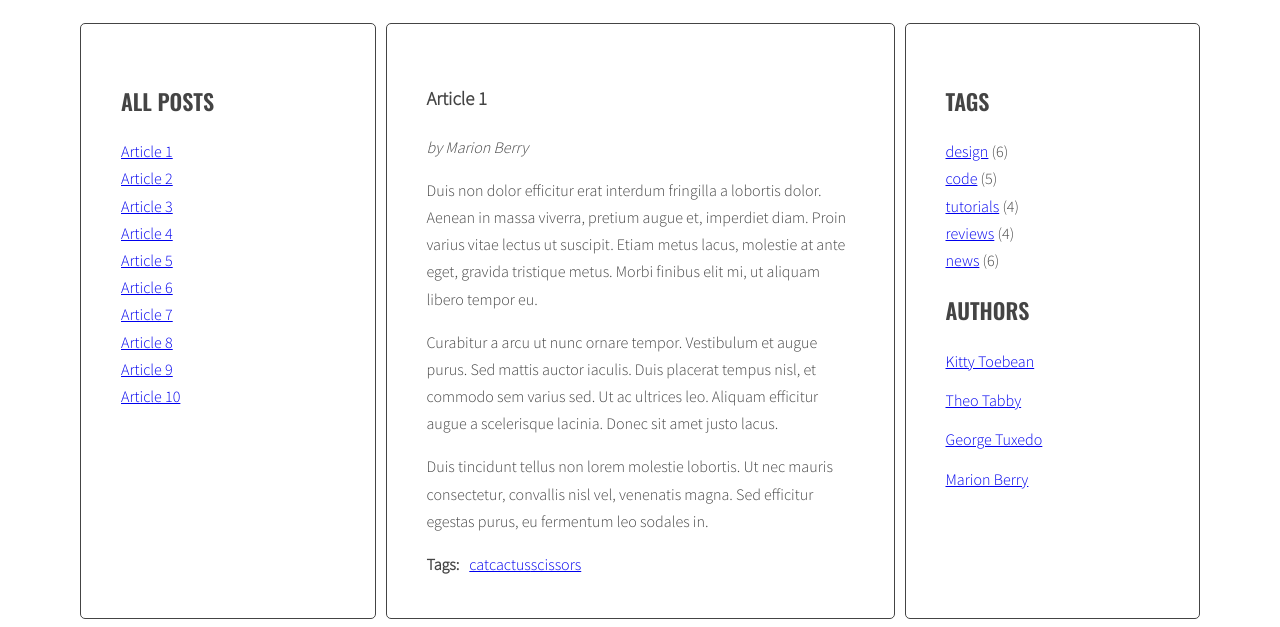
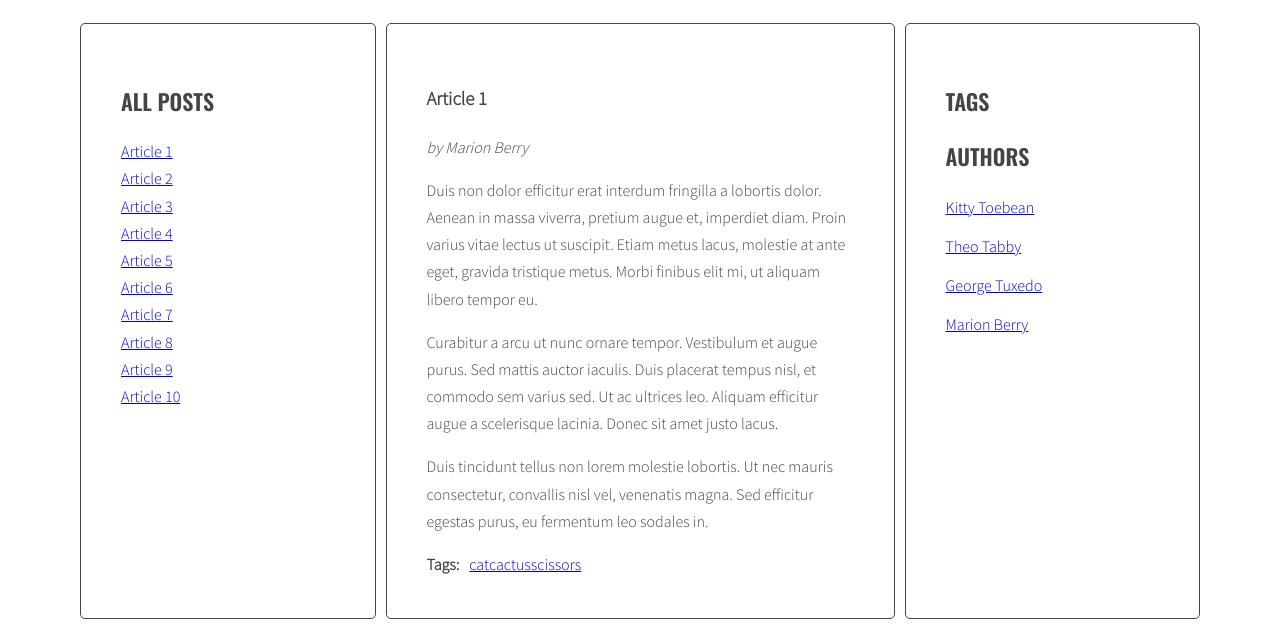
Before and after one commit to olabk/javascript-blog, a website: page index.html in a window 1280 px wide. Shown: the part 220-847 px from the top of the page. Drawn offline with nearby package versions, Linux system fonts and the light colour scheme; files that its build step writes are made by us from their sources.

Commit message:
delete html tag lists

```diff
--- a/index.html
+++ b/index.html
@@ -28,8 +28,6 @@
                 <div class="post-tags">
                   <p><strong>Tags:</strong></p>
                   <ul class="list list-horizontal">
-                    <li><a href="#">design</a></li>
-                    <li><a href="#">tutorials</a></li>
                   </ul>
                 </div>
               </article>
@@ -46,8 +44,6 @@
                 <div class="post-tags">
                   <p><strong>Tags:</strong></p>
                   <ul class="list list-horizontal">
-                    <li><a href="#">news</a></li>
-                    <li><a href="#">code</a></li>
                   </ul>
                 </div>
               </article>
@@ -63,9 +59,6 @@
                 <div class="post-tags">
                   <p><strong>Tags:</strong></p>
                   <ul class="list list-horizontal">
-                    <li><a href="#">news</a></li>
-                    <li><a href="#">reviews</a></li>
-                    <li><a href="#">design</a></li>
                   </ul>
                 </div>
               </article>
@@ -82,9 +75,6 @@
                 <div class="post-tags">
                   <p><strong>Tags:</strong></p>
                   <ul class="list list-horizontal">
-                    <li><a href="#">tutorials</a></li>
-                    <li><a href="#">code</a></li>
-                    <li><a href="#">design</a></li>
                   </ul>
                 </div>
               </article>
@@ -101,8 +91,6 @@
                 <div class="post-tags">
                   <p><strong>Tags:</strong></p>
                   <ul class="list list-horizontal">
-                    <li><a href="#">design</a></li>
-                    <li><a href="#">reviews</a></li>
                   </ul>
                 </div>
               </article>
@@ -119,8 +107,6 @@
                 <div class="post-tags">
                   <p><strong>Tags:</strong></p>
                   <ul class="list list-horizontal">
-                    <li><a href="#">reviews</a></li>
-                    <li><a href="#">code</a></li>
                   </ul>
                 </div>
               </article>
@@ -137,8 +123,6 @@
                 <div class="post-tags">
                   <p><strong>Tags:</strong></p>
                   <ul class="list list-horizontal">
-                    <li><a href="#">code</a></li>
-                    <li><a href="#">news</a></li>
                   </ul>
                 </div>
               </article>
@@ -155,9 +139,6 @@
                 <div class="post-tags">
                   <p><strong>Tags:</strong></p>
                   <ul class="list list-horizontal">
-                    <li><a href="#">news</a></li>
-                    <li><a href="#">design</a></li>
-                    <li><a href="#">tutorials</a></li>
                   </ul>
                 </div>
               </article>
@@ -174,8 +155,6 @@
                 <div class="post-tags">
                   <p><strong>Tags:</strong></p>
                   <ul class="list list-horizontal">
-                    <li><a href="#">news</a></li>
-                    <li><a href="#">tutorials</a></li>
                   </ul>
                 </div>
               </article>
@@ -192,10 +171,6 @@
                 <div class="post-tags">
                   <p><strong>Tags:</strong></p>
                   <ul class="list list-horizontal">
-                    <li><a href="#">code</a></li>
-                    <li><a href="#">design</a></li>
-                    <li><a href="#">news</a></li>
-                    <li><a href="#">reviews</a></li>
                   </ul>
                 </div>
               </article>
@@ -203,11 +178,6 @@
             <aside class="sidebar">
               <h2 class="section-title">Tags</h2>
               <ul class="list tags">
-                <li><a href="#">design</a> <span>(6)</span></li>
-                <li><a href="#">code</a> <span>(5)</span></li>
-                <li><a href="#">tutorials</a> <span>(4)</span></li>
-                <li><a href="#">reviews</a> <span>(4)</span></li>
-                <li><a href="#">news</a> <span>(6)</span></li>
               </ul>
               <h2 class="section-title">Authors</h2>
               <ul class="list authors">
```
